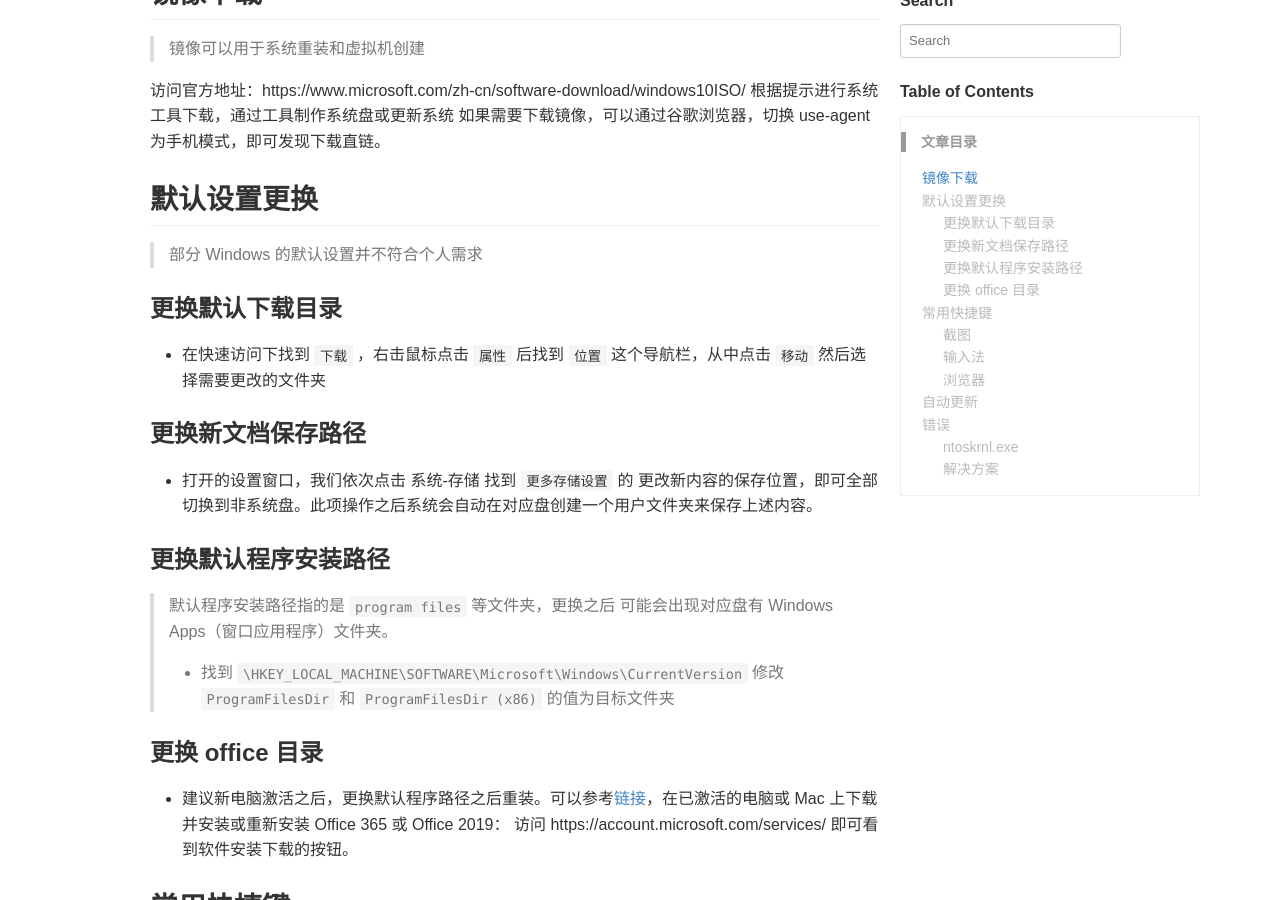
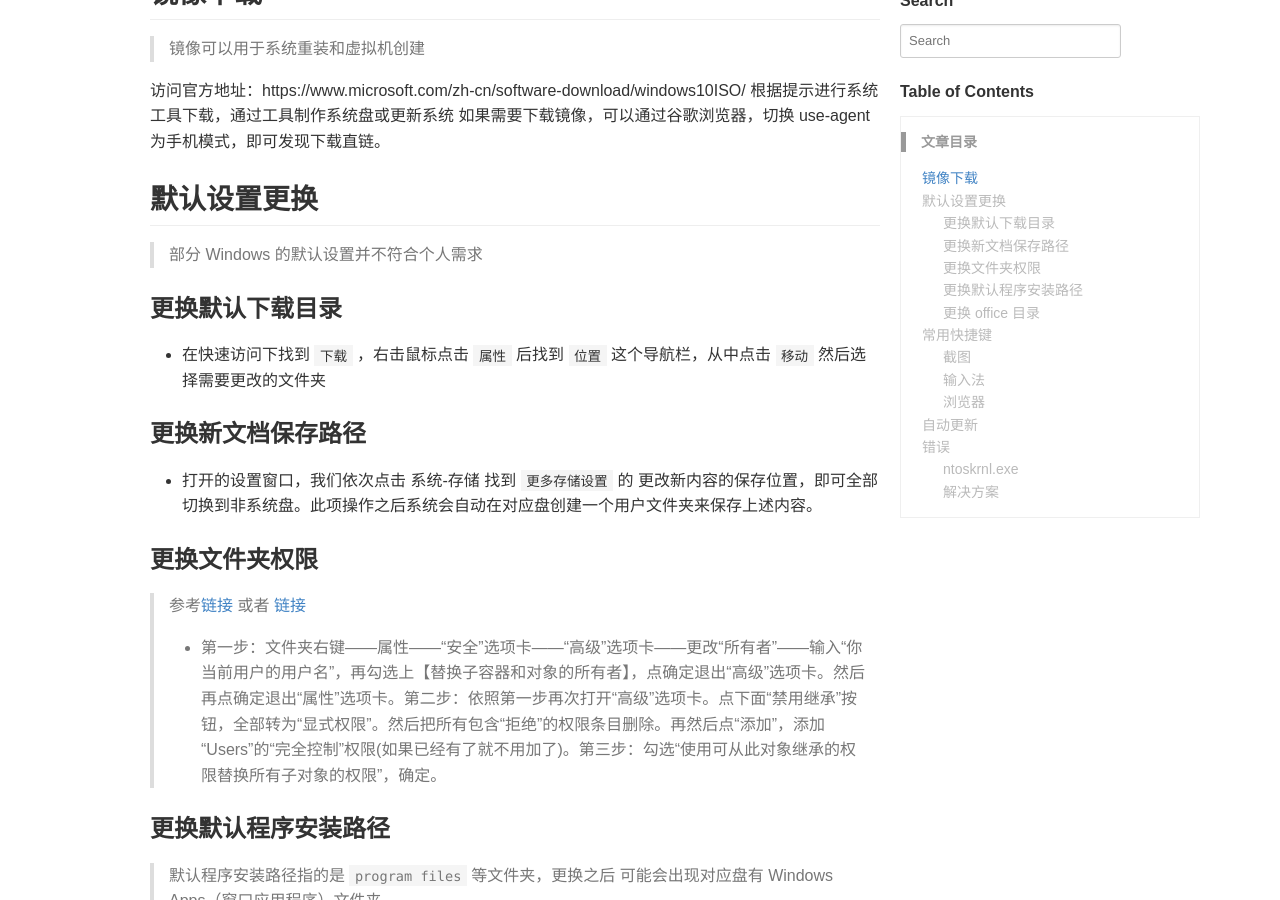
Before and after one commit to joeat1/joeat1.github.io, a Jekyll site: the page built from _wiki/windows.md, in a window 1280 px wide and 900 px high, scrolled down 218 px. Built offline with Jekyll 4.4.1, drawn with Linux system fonts in a browser that asks for light colours; some web fonts are replaced; comment, search, counter and statistics services are not loaded; a style sheet for code colours, icons or effects is not loaded.

Commit message:
Update windows.md

```diff
--- a/_wiki/windows.md
+++ b/_wiki/windows.md
@@ -22,6 +22,10 @@ keywords: winodws
 
 ### 更换新文档保存路径
 + 打开的设置窗口，我们依次点击 系统-存储 找到 `更多存储设置` 的 更改新内容的保存位置，即可全部切换到非系统盘。此项操作之后系统会自动在对应盘创建一个用户文件夹来保存上述内容。
+
+### 更换文件夹权限
+> 参考[链接](https://www.zhihu.com/question/31001796/answer/1099015956) 或者 [链接](https://blog.csdn.net/wpwalter/article/details/79394709)
++ 第一步：文件夹右键——属性——“安全”选项卡——“高级”选项卡——更改“所有者”——输入“你当前用户的用户名”，再勾选上【替换子容器和对象的所有者】，点确定退出“高级”选项卡。然后再点确定退出“属性”选项卡。第二步：依照第一步再次打开“高级”选项卡。点下面“禁用继承”按钮，全部转为“显式权限”。然后把所有包含“拒绝”的权限条目删除。再然后点“添加”，添加“Users”的“完全控制”权限(如果已经有了就不用加了)。第三步：勾选“使用可从此对象继承的权限替换所有子对象的权限”，确定。
 
 ### 更换默认程序安装路径
 > 默认程序安装路径指的是 `program files` 等文件夹，更换之后 可能会出现对应盘有 Windows Apps（窗口应用程序）文件夹。
```
